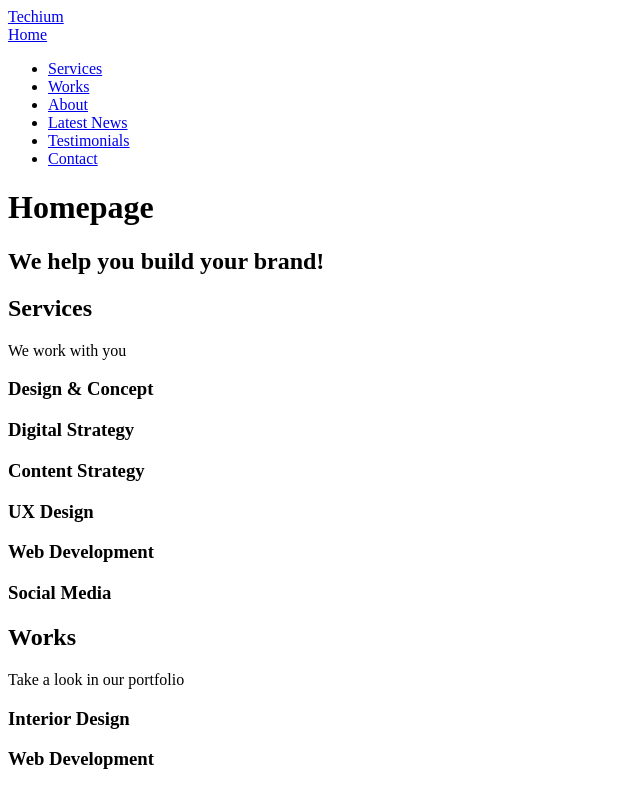
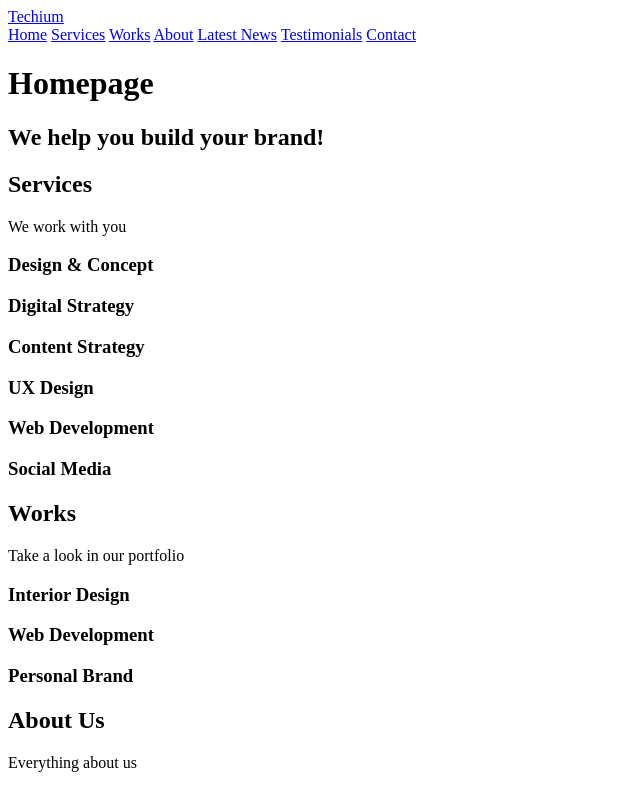
Before and after one commit to Eidal559/holbertonschool-web_front_end, a plain HTML site: page html_advanced/21-index.html in a window 1280 px wide. Shown: the top 786 px of the page, without its empty margins (0-640 px from the left). Drawn offline with Linux system fonts and the light colour scheme.

Commit message:
all-tasks

```diff
--- a/html_advanced/21-index.html
+++ b/html_advanced/21-index.html
@@ -8,6 +8,7 @@
     <meta name="description" content="Techium is a digital agency">
     <link rel="icon" type="image/x-icon" href="./favicon.ico">
     <link rel="icon" type="image/png" href="./favicon.png">
+</head>
 
 <body>
     <!-- Header -->
@@ -16,14 +17,12 @@
             <div><a href="/"> <span>Techium</span> </a></div>
             <nav>
                     <a href="/">Home</a>
-                    <ul>
-                        <li><a href="/services">Services</a></li>
-                        <li><a href="/works">Works</a></li>
-                        <li><a href="/about">About</a></li>
-                        <li><a href="/latest-news">Latest News</a></li>
-                        <li><a href="/testimonials">Testimonials</a></li>
-                        <li><a href="/contact">Contact</a></li>
-                    </ul>
+                    <a href="/services">Services</a>
+                    <a href="/works">Works</a>
+                    <a href="/about">About</a>
+                    <a href="/latest news">Latest News</a>
+                    <a href="/testimonials">Testimonials</a>
+                    <a href="/contact">Contact</a>
             </nav>
         </div>
     </header>
@@ -166,11 +165,10 @@
         <div>
             <a href="https://www.facebook.com/HolbertonSchool/">Facebook</a>
             <a href="https://twitter.com/holbertonschool">Twitter</a>
-            <a hrtef="https://www.instagram.com/holbertonschool/">Instagram</a>
+            <a href="https://www.instagram.com/holbertonschool/">Instagram</a>
         </div>
     </footer>
 
 </body>
-</head>
 
 </html>
```
